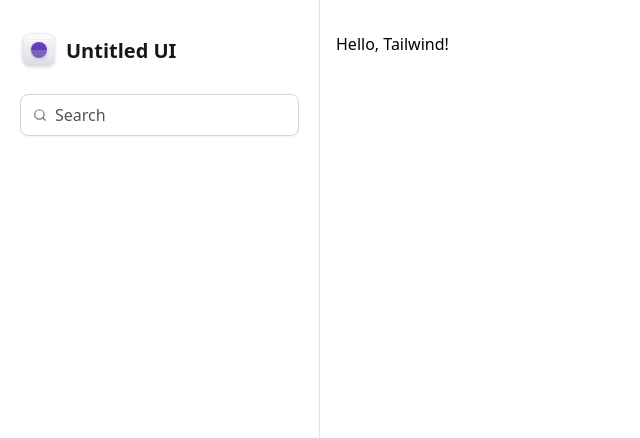
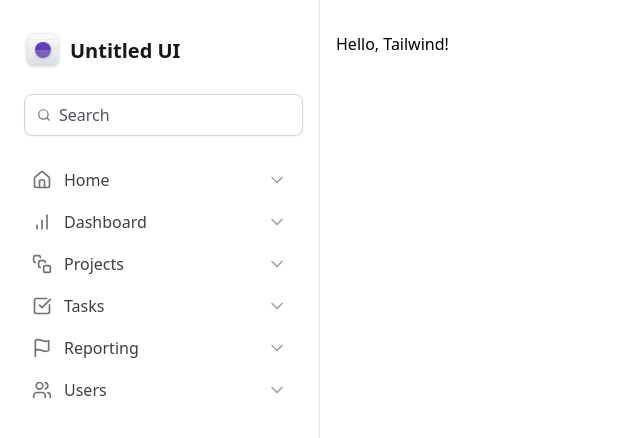
Before and after one commit to dmenezesgabriel/next-tailwind-ignite, a Next.js app: page / in a window 1280 px wide. Shown: the top 438 px of the page, without its empty margins (0-640 px from the left). Built offline with nearby package versions, Linux system fonts and the light colour scheme.

Commit message:
feat: add sidebar

```diff
--- a/src/components/sidebar/index.tsx
+++ b/src/components/sidebar/index.tsx
@@ -1,12 +1,13 @@
 import { Search } from "lucide-react";
 import { Logo } from "./logo";
+import { MainNavigation } from "./main-navigation";
 
 export function Sidebar() {
   return (
     <aside className="space-y-6 border-r border-zinc-200 px-5 py-8">
       <Logo />
 
-      <div className="flex w-full items-center gap-2 rounded-lg border border-zinc-300 px-3 py-2 shadow-sm">
+      <div className="mx-1 flex w-full items-center gap-2 rounded-lg border border-zinc-300 px-3 py-2 shadow-sm">
         <Search className="h5 w-5 text-zinc-500" />
         <input
           className="flex-1 border-0 bg-transparent p-0 text-zinc-900 placeholder-zinc-600"
@@ -14,6 +15,7 @@
           type="text"
         />
       </div>
+      <MainNavigation />
     </aside>
   );
 }
--- a/src/components/sidebar/logo.tsx
+++ b/src/components/sidebar/logo.tsx
@@ -1,6 +1,6 @@
 export function Logo() {
   return (
-    <strong className="flex items-center gap-2 text-xl font-semibold text-zinc-900">
+    <strong className="mx-1 flex items-center gap-2 text-xl font-semibold text-zinc-900">
       <svg
         width={38}
         height={38}
--- /dev/null
+++ b/src/components/sidebar/main-navigation/index.tsx
@@ -0,0 +1,22 @@
+import {
+  BarChart,
+  CheckSquare,
+  Flag,
+  Home,
+  SquareStack,
+  Users,
+} from "lucide-react";
+import { NavItem } from "./nav-item";
+
+export function MainNavigation() {
+  return (
+    <nav className="space-y-0.5">
+      <NavItem title="Home" icon={Home} />
+      <NavItem title="Dashboard" icon={BarChart} />
+      <NavItem title="Projects" icon={SquareStack} />
+      <NavItem title="Tasks" icon={CheckSquare} />
+      <NavItem title="Reporting" icon={Flag} />
+      <NavItem title="Users" icon={Users} />
+    </nav>
+  );
+}
--- /dev/null
+++ b/src/components/sidebar/main-navigation/nav-item.tsx
@@ -0,0 +1,22 @@
+import { ChevronDown } from "lucide-react";
+import { ElementType } from "react";
+
+export interface NavItemProps {
+  title: string;
+  icon: ElementType;
+}
+
+export function NavItem({ title, icon: Icon }: NavItemProps) {
+  return (
+    <a
+      href=""
+      className="group flex items-center gap-3 rounded px-3 py-2 hover:bg-violet-50"
+    >
+      <Icon className="h5 w-5 text-zinc-500" />
+      <span className="font-medium text-zinc-700 group-hover:text-violet-500">
+        {title}
+      </span>
+      <ChevronDown className="h5 ml-auto w-5 text-zinc-400 group-hover:text-violet-300" />
+    </a>
+  );
+}
```
